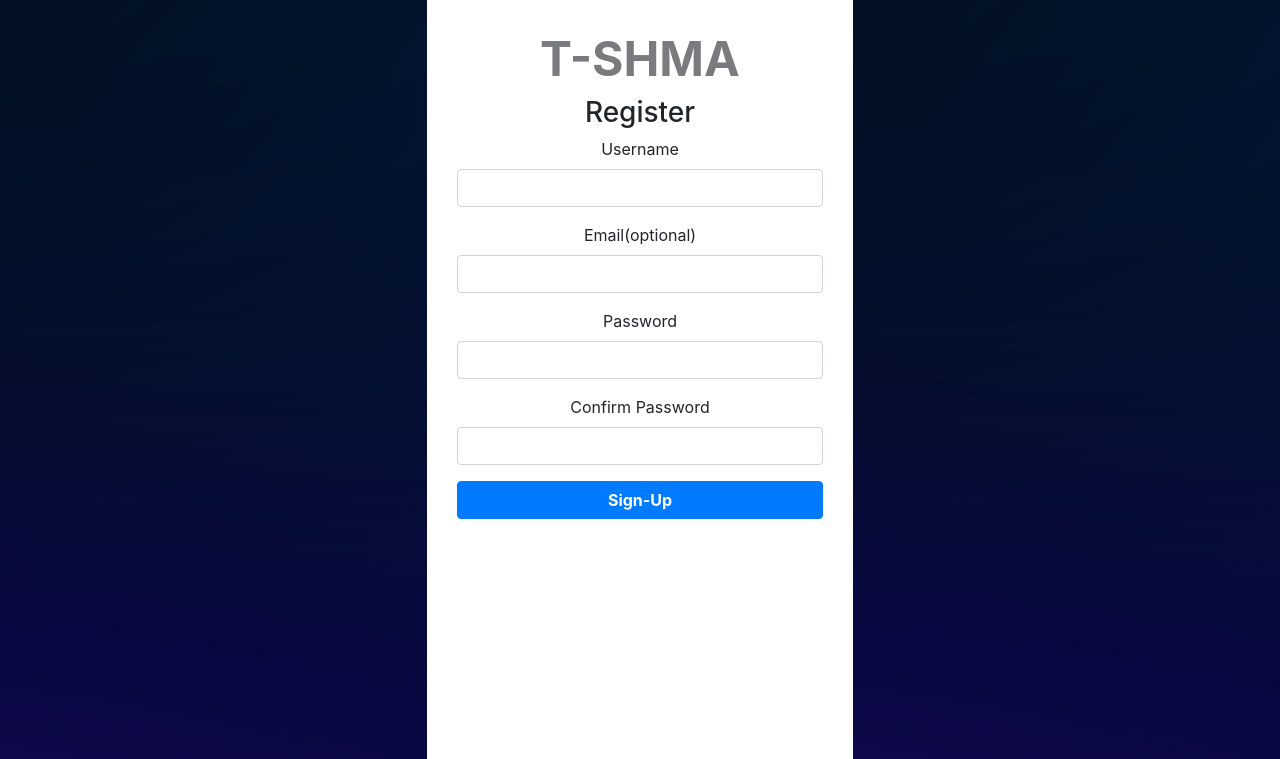
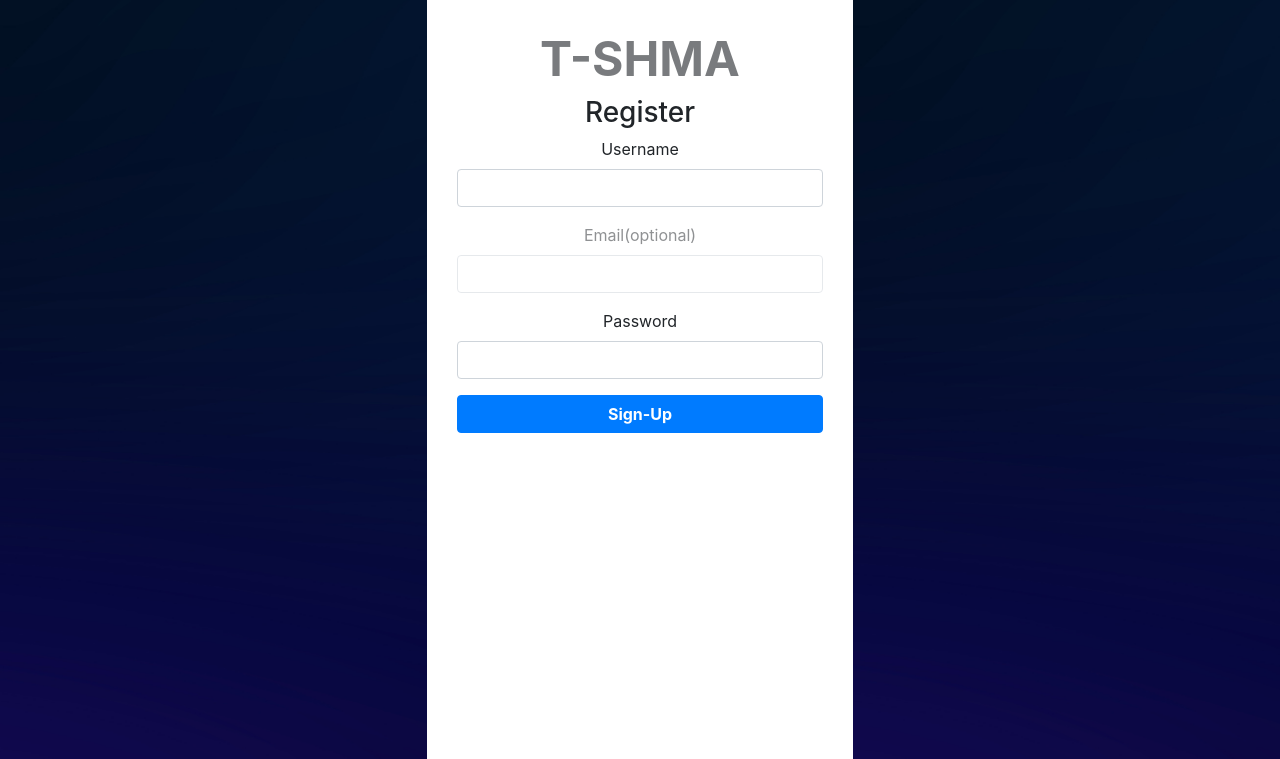
Before and after one commit to Leon-A1/Tshma, a Flask app: page / in a window 1280 px wide. Shown: the part 45-804 px from the top of the page. Run offline with Flask 2, Linux system fonts and the light colour scheme; some libraries are stand-ins or nearby versions.

Commit message:
minor design

```diff
--- a/app/forms.py
+++ b/app/forms.py
@@ -23,8 +23,8 @@ class RegisterForm(FlaskForm):
     email = StringField('Email(optional)')
     username = StringField('Username', validators=[InputRequired(), Length(min=4, max=15)])
     password = PasswordField('Password', validators=[DataRequired()])
-    confirm_password = PasswordField('Confirm Password',
-                                     validators=[DataRequired(), EqualTo('password')])
+    # confirm_password = PasswordField('Confirm Password',
+    #                                  validators=[DataRequired(), EqualTo('password')])
 
 
 
--- a/app/templates/index.html
+++ b/app/templates/index.html
@@ -23,7 +23,7 @@
   </div>
 
 
-  <div style="" class="form-group">
+  <div style="opacity: 50%;" class="form-group">
     {{ wtf.form_field(form.email) }}
 
   </div>
@@ -33,9 +33,6 @@
 
     {{ wtf.form_field(form.password) }}
 
-  </div>
-  <div style="" class="form-group">
-  {{ wtf.form_field(form.confirm_password) }}
   </div>
   <div class="form-group">
   <button class="btn btn-md btn-primary btn-block" type="submit"><strong>Sign-Up</strong></button>
@@ -59,7 +56,7 @@
   </div>
 
 
-  <div style="" class="form-group">
+  <div style="opacity: 50%;" class="form-group">
     {{ wtf.form_field(form.email) }}
 
   </div>
@@ -70,9 +67,7 @@
     {{ wtf.form_field(form.password) }}
 
   </div>
-  <div style="" class="form-group">
-  {{ wtf.form_field(form.confirm_password) }}
-  </div>
+
   <div class="form-group">
   <button class="btn btn-md btn-primary btn-block" type="submit"><strong>Sign-Up</strong></button>
 </div></form>
```
